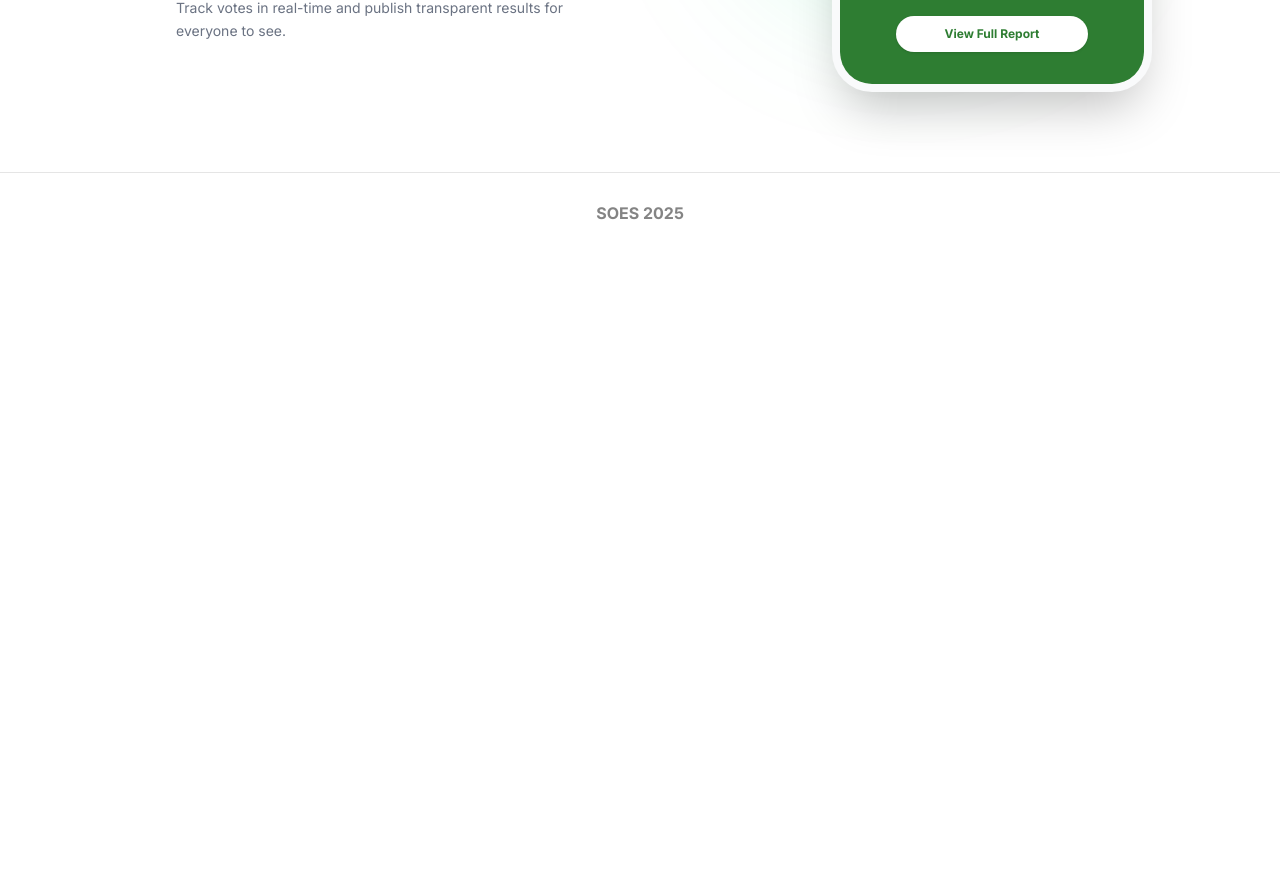
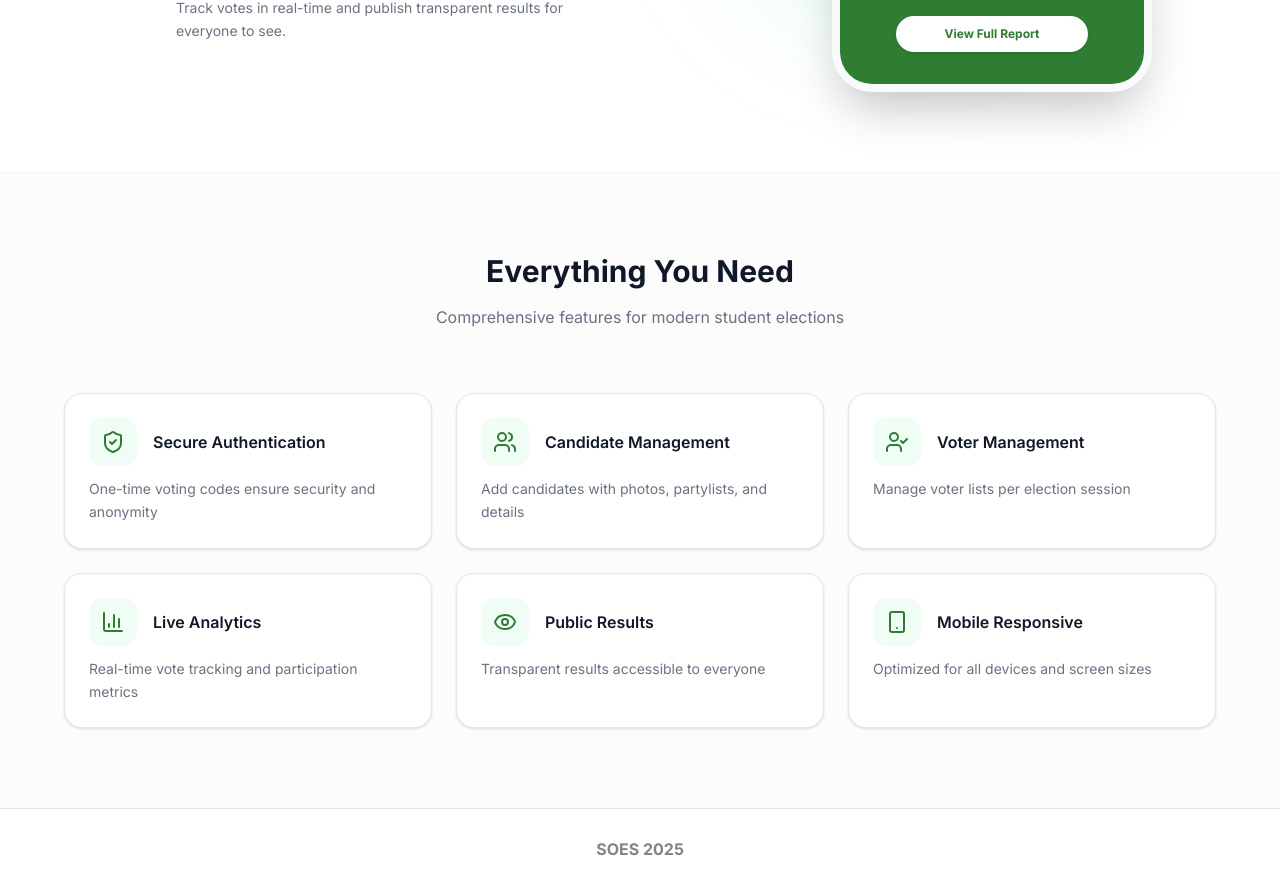
Before and after one commit to Shinkrbs/agora, a Next.js app: page / in a window 1280 px wide. Shown: the part 1866-2754 px from the top of the page. Before the commit the page ends 2118 px from the top, so only its background shows below. Built offline with nearby package versions, Linux system fonts and the light colour scheme.

Commit message:
feat: added "Everything you Need" Section
Highlights the features of SOES

```diff
--- a/app/(landing)/page.tsx
+++ b/app/(landing)/page.tsx
@@ -9,7 +9,11 @@ import {
   Globe,
   BarChart2,
   Users,
-  Archive
+  Archive,
+  ShieldCheck,
+  UserCheck,
+  BarChart3,
+  Smartphone
 } from "lucide-react";
 
 export default function LandingPage() {
@@ -19,7 +23,6 @@ export default function LandingPage() {
       <section className="container mx-auto px-4 sm:px-8 pt-16 pb-16 lg:pt-32">
         <div className="grid grid-cols-1 gap-12 lg:grid-cols-2 lg:gap-8 items-center">
 
-          {/* Left Content Column */}
           <div className="max-w-2xl">
             <h1 className="text-4xl sm:text-5xl lg:text-6xl font-extrabold italic text-gray-900 dark:text-white tracking-tight">
               All Your Elections In One Place
@@ -34,7 +37,6 @@ export default function LandingPage() {
               Get Started
             </Button>
 
-            {/* Trust Indicators */}
             <div className="mt-10 flex items-center gap-4">
               <div className="flex gap-2 text-[#2e7d32] bg-green-50 dark:bg-green-900/20 px-3 py-2 rounded-md border border-green-100 dark:border-green-900/30">
                 <Shield className="h-5 w-5" />
@@ -56,7 +58,6 @@ export default function LandingPage() {
             </div>
           </div>
 
-          {/* Right Content Column - CSS Phone Mockup */}
           <div className="relative flex justify-center lg:justify-end">
             <div className="absolute top-1/2 left-1/2 -translate-x-1/2 -translate-y-1/2 w-[300px] h-[300px] bg-green-400/20 blur-[80px] rounded-full pointer-events-none"></div>
 
@@ -161,7 +162,6 @@ export default function LandingPage() {
       {/* ================= ONBOARDING GUIDE SECTION ================= */}
       <section className="w-full py-20">
         <div className="container mx-auto px-4 sm:px-8">
-
           <div className="text-center mb-16">
             <h2 className="text-2xl sm:text-3xl font-bold text-gray-900 dark:text-white">
               Get Started in Minutes
@@ -172,14 +172,9 @@ export default function LandingPage() {
           </div>
 
           <div className="grid grid-cols-1 lg:grid-cols-2 gap-12 items-center max-w-5xl mx-auto">
-
-            {/* Left Column: Steps */}
             <div className="space-y-8">
-              {/* Step 1 */}
               <div className="flex gap-4">
-                <div className="flex-shrink-0 w-8 h-8 rounded text-white bg-[#2e7d32] flex items-center justify-center font-bold text-sm">
-                  1
-                </div>
+                <div className="flex-shrink-0 w-8 h-8 rounded text-white bg-[#2e7d32] flex items-center justify-center font-bold text-sm">1</div>
                 <div>
                   <h3 className="text-lg font-bold text-gray-900 dark:text-white">Set up your organization</h3>
                   <p className="mt-1 text-sm text-gray-500 dark:text-gray-400 leading-relaxed">
@@ -188,11 +183,8 @@ export default function LandingPage() {
                 </div>
               </div>
 
-              {/* Step 2 */}
               <div className="flex gap-4">
-                <div className="flex-shrink-0 w-8 h-8 rounded text-white bg-[#2e7d32] flex items-center justify-center font-bold text-sm">
-                  2
-                </div>
+                <div className="flex-shrink-0 w-8 h-8 rounded text-white bg-[#2e7d32] flex items-center justify-center font-bold text-sm">2</div>
                 <div>
                   <h3 className="text-lg font-bold text-gray-900 dark:text-white">Create an election session</h3>
                   <p className="mt-1 text-sm text-gray-500 dark:text-gray-400 leading-relaxed">
@@ -201,11 +193,8 @@ export default function LandingPage() {
                 </div>
               </div>
 
-              {/* Step 3 */}
               <div className="flex gap-4">
-                <div className="flex-shrink-0 w-8 h-8 rounded text-white bg-[#2e7d32] flex items-center justify-center font-bold text-sm">
-                  3
-                </div>
+                <div className="flex-shrink-0 w-8 h-8 rounded text-white bg-[#2e7d32] flex items-center justify-center font-bold text-sm">3</div>
                 <div>
                   <h3 className="text-lg font-bold text-gray-900 dark:text-white">Share voting links</h3>
                   <p className="mt-1 text-sm text-gray-500 dark:text-gray-400 leading-relaxed">
@@ -214,11 +203,8 @@ export default function LandingPage() {
                 </div>
               </div>
 
-              {/* Step 4 */}
               <div className="flex gap-4">
-                <div className="flex-shrink-0 w-8 h-8 rounded text-white bg-[#2e7d32] flex items-center justify-center font-bold text-sm">
-                  4
-                </div>
+                <div className="flex-shrink-0 w-8 h-8 rounded text-white bg-[#2e7d32] flex items-center justify-center font-bold text-sm">4</div>
                 <div>
                   <h3 className="text-lg font-bold text-gray-900 dark:text-white">Monitor & publish results</h3>
                   <p className="mt-1 text-sm text-gray-500 dark:text-gray-400 leading-relaxed">
@@ -228,17 +214,13 @@ export default function LandingPage() {
               </div>
             </div>
 
-            {/* Right Column: Dashboard Phone Mockup */}
             <div className="relative flex justify-center lg:justify-end">
               <div className="absolute top-1/2 left-1/2 -translate-x-1/2 -translate-y-1/2 w-[300px] h-[300px] bg-green-400/20 blur-[80px] rounded-full pointer-events-none"></div>
 
               <div className="relative w-full max-w-[320px] bg-white dark:bg-gray-50 border-[8px] border-gray-50 dark:border-gray-200 rounded-[2.5rem] shadow-2xl overflow-hidden">
-                {/* Dark Green Inner Screen */}
-                <div className="bg-[#2e7d32] h-full w-full p-6 text-white rounded-[1.8rem] flex flex-col justify-center">
-                  <h3 className="font-semibold text-lg mb-6 justify-center flex items-center">Election Dashboard</h3>
-
+                <div className="bg-[#2e7d32] h-full w-full p-6 text-white rounded-[1.8rem] flex flex-col">
+                  <h3 className="font-semibold text-lg mb-6">Election Dashboard</h3>
                   <div className="space-y-4 flex-1">
-                    {/* Stat Card 1 */}
                     <div className="bg-white/10 rounded-xl p-4 border border-white/10 shadow-sm backdrop-blur-sm">
                       <div className="flex justify-between items-center mb-2">
                         <span className="text-sm text-green-50">Total Votes</span>
@@ -246,8 +228,6 @@ export default function LandingPage() {
                       </div>
                       <div className="text-2xl font-bold">1,247</div>
                     </div>
-
-                    {/* Stat Card 2 */}
                     <div className="bg-white/10 rounded-xl p-4 border border-white/10 shadow-sm backdrop-blur-sm">
                       <div className="flex justify-between items-center mb-2">
                         <span className="text-sm text-green-50">Participation</span>
@@ -255,8 +235,6 @@ export default function LandingPage() {
                       </div>
                       <div className="text-2xl font-bold">82.3%</div>
                     </div>
-
-                    {/* Stat Card 3 */}
                     <div className="bg-white/10 rounded-xl p-4 border border-white/10 shadow-sm backdrop-blur-sm">
                       <div className="flex justify-between items-center mb-2">
                         <span className="text-sm text-green-50">Active Elections</span>
@@ -265,15 +243,120 @@ export default function LandingPage() {
                       <div className="text-2xl font-bold">3</div>
                     </div>
                   </div>
-
-                  {/* View Full Report Button */}
                   <div className="mt-8 mb-2 flex justify-center">
-                    <div className="bg-white text-[#2e7d32] text-xs font-bold py-2.5 px-6 rounded-full transition-colors w-3/4 shadow-sm justify-center flex items-center ">
+                    <button className="bg-white text-[#2e7d32] text-xs font-bold py-2.5 px-6 rounded-full hover:bg-green-50 transition-colors w-3/4 shadow-sm">
                       View Full Report
-                    </div>
+                    </button>
                   </div>
                 </div>
               </div>
+            </div>
+          </div>
+        </div>
+      </section>
+
+      {/* ================= CAPABILITIES SECTION ================= */}
+      <section className="w-full bg-gray-50/50 dark:bg-gray-900/10 py-20 border-t border-gray-100 dark:border-gray-800">
+        <div className="container mx-auto px-4 sm:px-8">
+          <div className="text-center mb-16">
+            <h2 className="text-2xl sm:text-3xl font-bold text-gray-900 dark:text-white">
+              Everything You Need
+            </h2>
+            <p className="mt-4 text-gray-500 dark:text-gray-400 text-sm sm:text-base max-w-2xl mx-auto">
+              Comprehensive features for modern student elections
+            </p>
+          </div>
+
+          <div className="grid grid-cols-1 md:grid-cols-2 lg:grid-cols-3 gap-6 max-w-6xl mx-auto">
+
+            {/* Card 1 */}
+            <div className="bg-white dark:bg-gray-950 border border-gray-200 dark:border-gray-800 rounded-2xl p-6 shadow-sm hover:shadow-md transition-shadow">
+              <div className="flex items-center gap-4 mb-3">
+                <div className="flex h-12 w-12 items-center justify-center rounded-xl bg-green-50 dark:bg-[#2e7d32]/20">
+                  <ShieldCheck className="h-6 w-6 text-[#2e7d32]" />
+                </div>
+                <h3 className="text-base font-semibold text-gray-900 dark:text-white">
+                  Secure Authentication
+                </h3>
+              </div>
+              <p className="text-gray-500 dark:text-gray-400 text-sm leading-relaxed">
+                One-time voting codes ensure security and anonymity
+              </p>
+            </div>
+
+            {/* Card 2 */}
+            <div className="bg-white dark:bg-gray-950 border border-gray-200 dark:border-gray-800 rounded-2xl p-6 shadow-sm hover:shadow-md transition-shadow">
+              <div className="flex items-center gap-4 mb-3">
+                <div className="flex h-12 w-12 items-center justify-center rounded-xl bg-green-50 dark:bg-[#2e7d32]/20">
+                  <Users className="h-6 w-6 text-[#2e7d32]" />
+                </div>
+                <h3 className="text-base font-semibold text-gray-900 dark:text-white">
+                  Candidate Management
+                </h3>
+              </div>
+              <p className="text-gray-500 dark:text-gray-400 text-sm leading-relaxed">
+                Add candidates with photos, partylists, and details
+              </p>
+            </div>
+
+            {/* Card 3 */}
+            <div className="bg-white dark:bg-gray-950 border border-gray-200 dark:border-gray-800 rounded-2xl p-6 shadow-sm hover:shadow-md transition-shadow">
+              <div className="flex items-center gap-4 mb-3">
+                <div className="flex h-12 w-12 items-center justify-center rounded-xl bg-green-50 dark:bg-[#2e7d32]/20">
+                  <UserCheck className="h-6 w-6 text-[#2e7d32]" />
+                </div>
+                <h3 className="text-base font-semibold text-gray-900 dark:text-white">
+                  Voter Management
+                </h3>
+              </div>
+              <p className="text-gray-500 dark:text-gray-400 text-sm leading-relaxed">
+                Manage voter lists per election session
+              </p>
+            </div>
+
+            {/* Card 4 */}
+            <div className="bg-white dark:bg-gray-950 border border-gray-200 dark:border-gray-800 rounded-2xl p-6 shadow-sm hover:shadow-md transition-shadow">
+              <div className="flex items-center gap-4 mb-3">
+                <div className="flex h-12 w-12 items-center justify-center rounded-xl bg-green-50 dark:bg-[#2e7d32]/20">
+                  <BarChart3 className="h-6 w-6 text-[#2e7d32]" />
+                </div>
+                <h3 className="text-base font-semibold text-gray-900 dark:text-white">
+                  Live Analytics
+                </h3>
+              </div>
+              <p className="text-gray-500 dark:text-gray-400 text-sm leading-relaxed">
+                Real-time vote tracking and participation metrics
+              </p>
+            </div>
+
+            {/* Card 5 */}
+            <div className="bg-white dark:bg-gray-950 border border-gray-200 dark:border-gray-800 rounded-2xl p-6 shadow-sm hover:shadow-md transition-shadow">
+              <div className="flex items-center gap-4 mb-3">
+                <div className="flex h-12 w-12 items-center justify-center rounded-xl bg-green-50 dark:bg-[#2e7d32]/20">
+                  <Eye className="h-6 w-6 text-[#2e7d32]" />
+                </div>
+                <h3 className="text-base font-semibold text-gray-900 dark:text-white">
+                  Public Results
+                </h3>
+              </div>
+              <p className="text-gray-500 dark:text-gray-400 text-sm leading-relaxed">
+                Transparent results accessible to everyone
+              </p>
+            </div>
+
+            {/* Card 6 */}
+            <div className="bg-white dark:bg-gray-950 border border-gray-200 dark:border-gray-800 rounded-2xl p-6 shadow-sm hover:shadow-md transition-shadow">
+              <div className="flex items-center gap-4 mb-3">
+                <div className="flex h-12 w-12 items-center justify-center rounded-xl bg-green-50 dark:bg-[#2e7d32]/20">
+                  <Smartphone className="h-6 w-6 text-[#2e7d32]" />
+                </div>
+                <h3 className="text-base font-semibold text-gray-900 dark:text-white">
+                  Mobile Responsive
+                </h3>
+              </div>
+              <p className="text-gray-500 dark:text-gray-400 text-sm leading-relaxed">
+                Optimized for all devices and screen sizes
+              </p>
             </div>
 
           </div>
```
